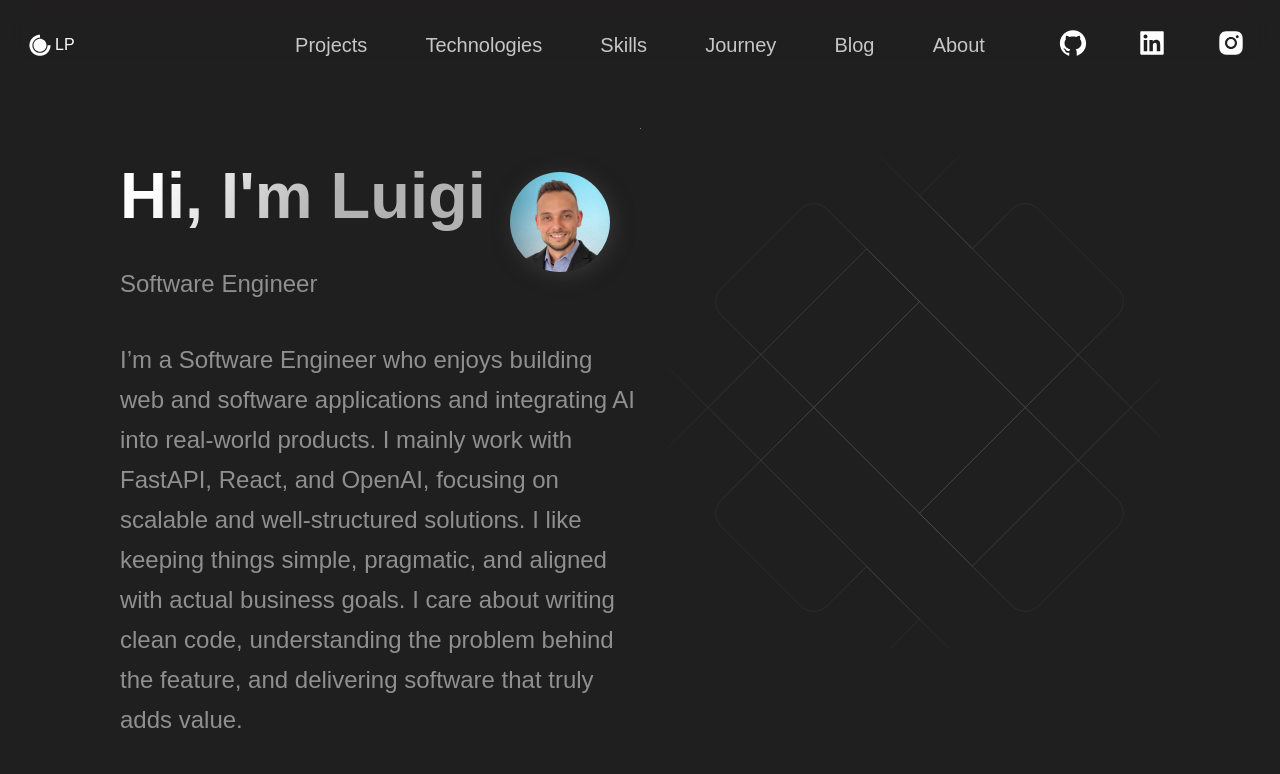
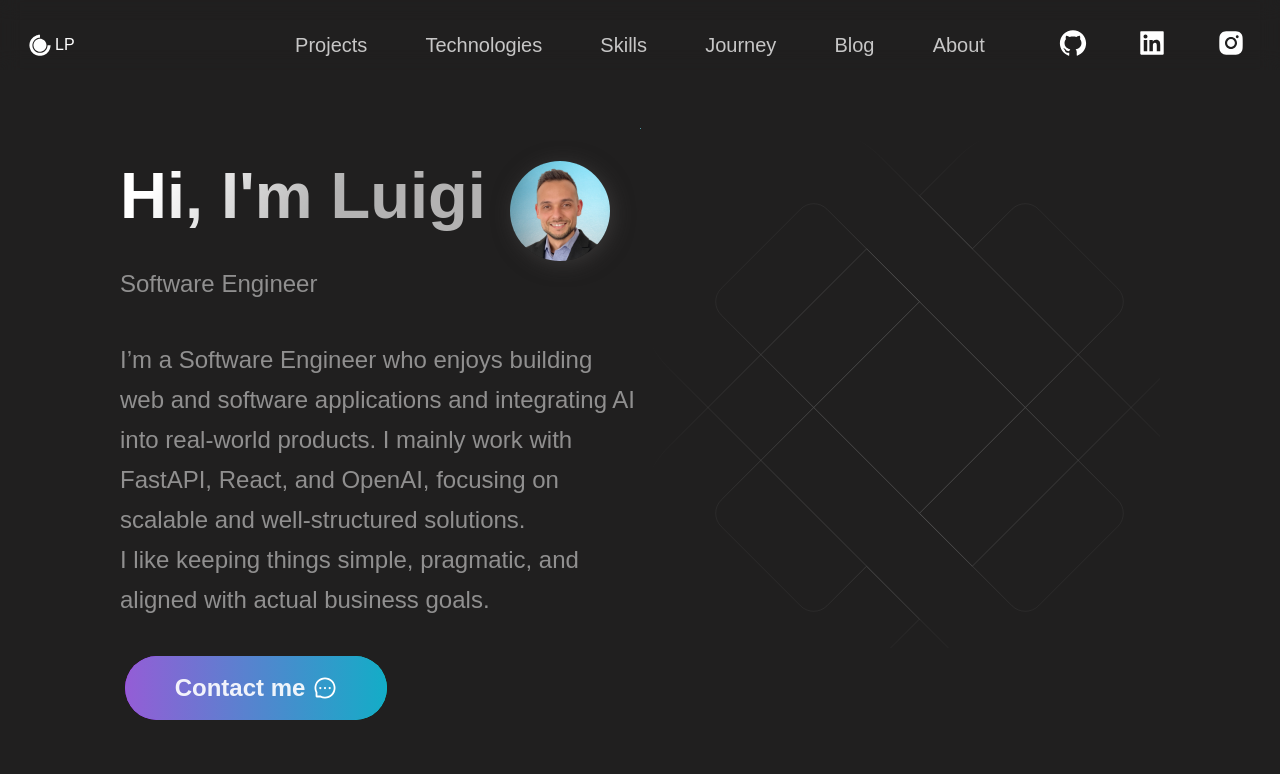
Before and after one commit to luigiPinna/Personal-portfolio, a Next.js app: page / in a window 1280 px wide. Shown: the top 774 px of the page. Built offline with nearby package versions, Linux system fonts and the light colour scheme.

Commit message:
try cicd entire automated  process

```diff
--- a/src/components/Hero/Hero.js
+++ b/src/components/Hero/Hero.js
@@ -17,12 +17,10 @@ const Hero = (props) => (
       <PersonalPhoto />
 
       <SectionText>
-
       I’m a Software Engineer who enjoys building web and software applications and integrating AI into real-world products.
 
-I mainly work with FastAPI, React, and OpenAI, focusing on scalable and well-structured solutions. I like keeping things simple, pragmatic, and aligned with actual business goals.
-
-I care about writing clean code, understanding the problem behind the feature, and delivering software that truly adds value.
+      I mainly work with FastAPI, React, and OpenAI, focusing on scalable and well-structured solutions. <br />
+      I like keeping things simple, pragmatic, and aligned with actual business goals. <br />
       </SectionText>
       <Button onClick={props.handleClick}>
         <a href="mailto:luigipinna3@gmail.com">Contact me </a>
```
